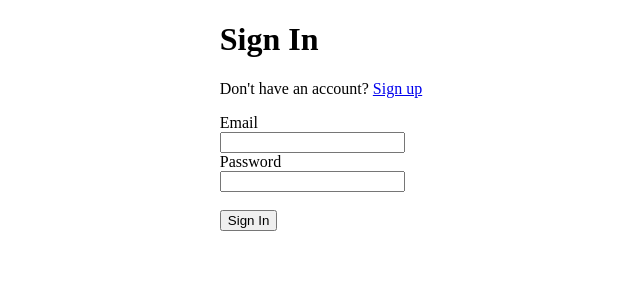
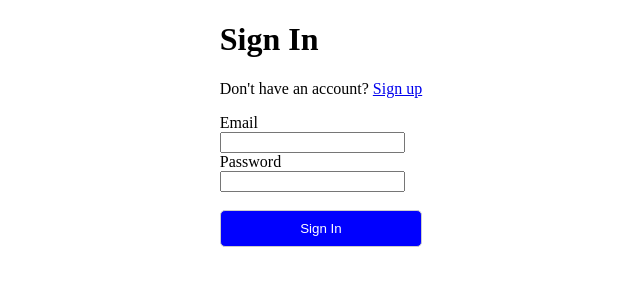
Before and after one commit to SayanthD/Contacts-App, a website: page src/signin.html in a window 1280 px wide. Shown: the whole page, without its empty margins (319-959 px from the left). Drawn offline with Linux system fonts and the light colour scheme.

Commit message:
Add css over signin and signup

```diff
--- a/src/signin.html
+++ b/src/signin.html
@@ -8,6 +8,23 @@
 		body {
 			max-width: max-content;
 			margin: auto;
+		}
+		#signin_button {
+			padding: 10px 10px;
+			border: 1px solid #ccc;
+			border-radius: 5px;
+			box-sizing: border-box;
+			width: 100%;
+			color: #fff;
+			background-color: blue;
+		}
+
+		#signin_button:hover {
+			background-color: lightblue;
+		}
+
+		label {
+			width: 100%;
 		}
 	</style>
 </head>
@@ -24,7 +41,7 @@
 		<input type="email" required><br>
 		<label for="Password">Password</label><br>
 		<input type="password" required><br><br>
-		<button type="submit" id="signin">Sign In</button>
+		<button type="submit" id="signin_button">Sign In</button>
 	</form>
 
 </body>
```
Also changed, not shown: src/signup.html (+19 -1 lines).
